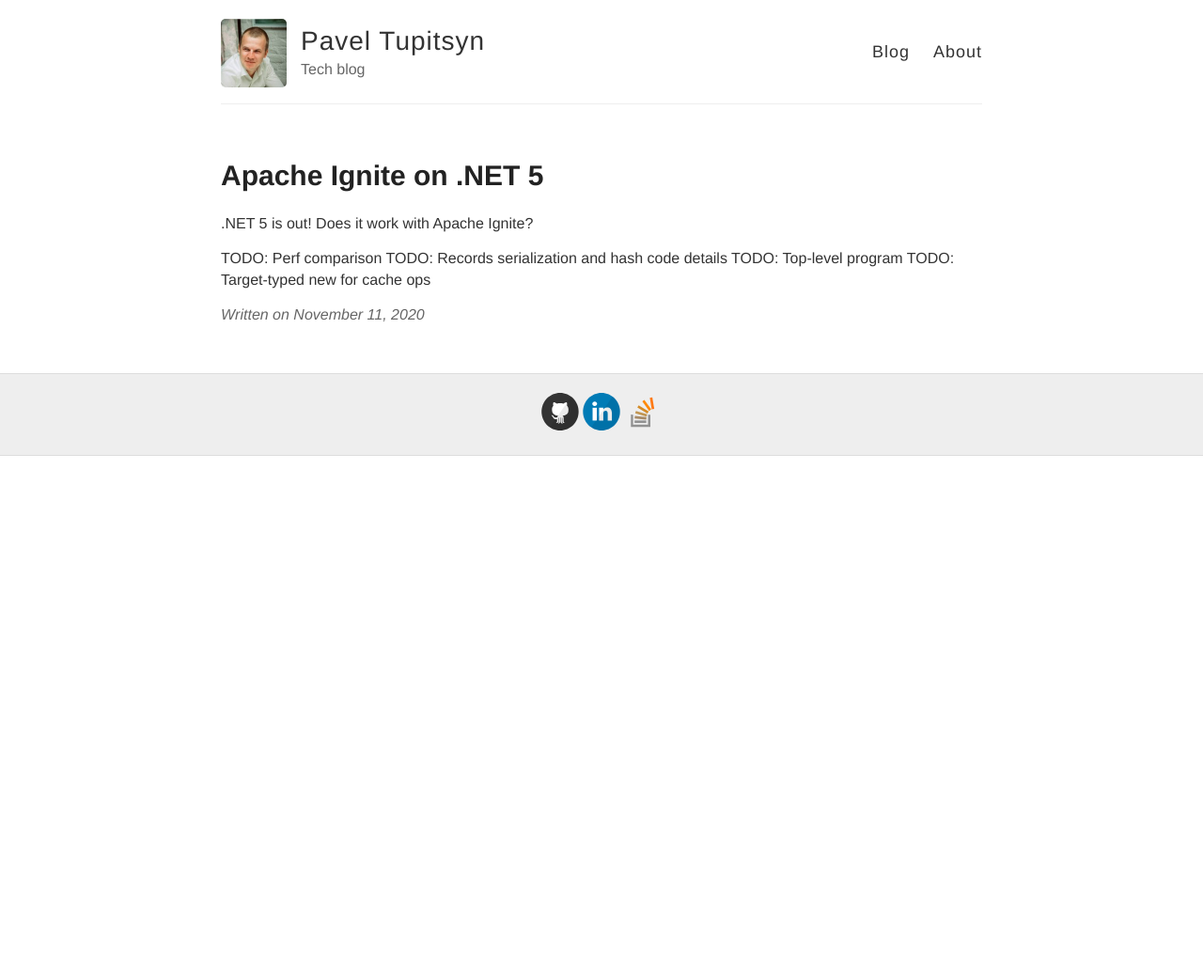
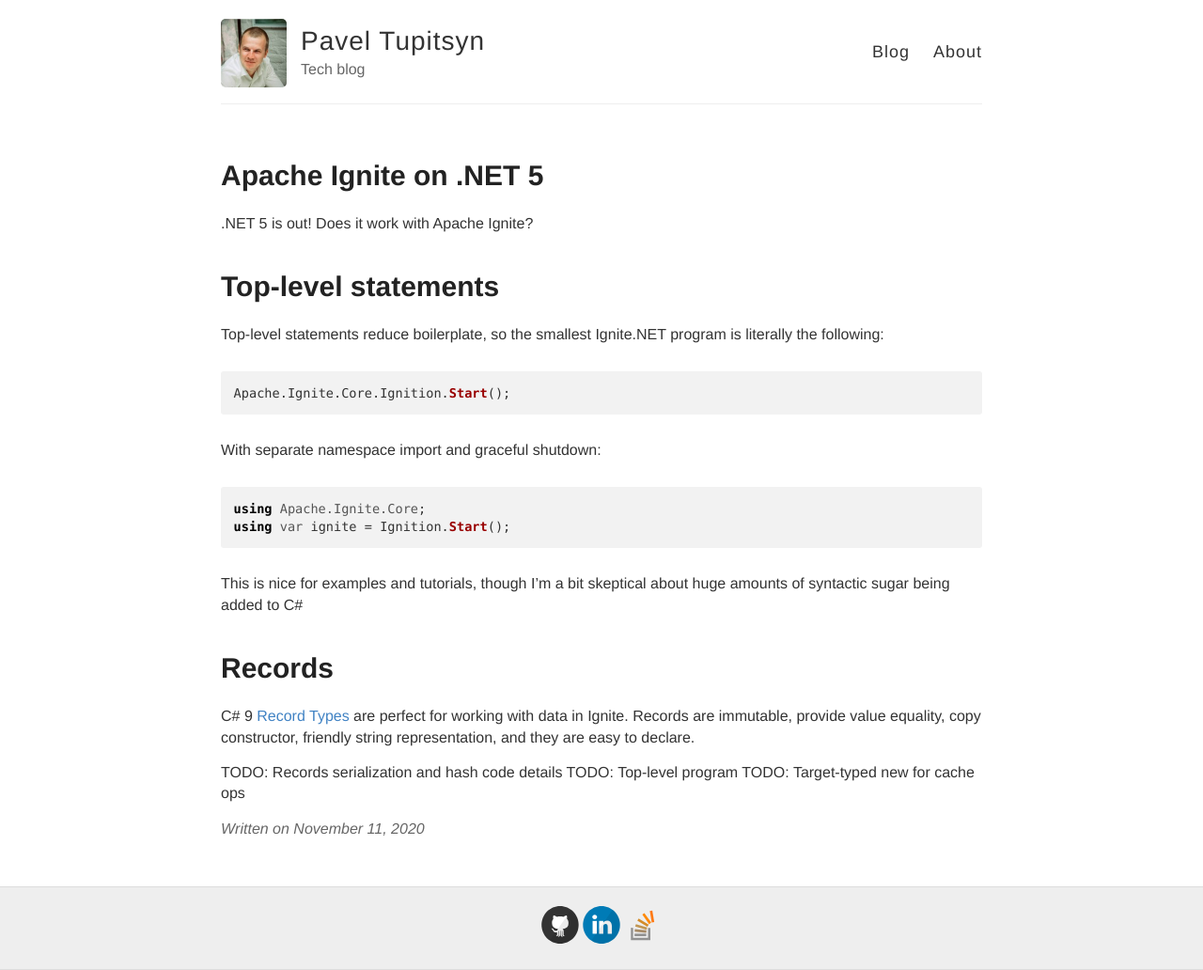
Before and after one commit to ptupitsyn/ptupitsyn.github.io, a Jekyll site: the page built from _posts/2020-11-11-Ignite-on-NET-5.md, in a window 1280 px wide. Shown: the whole page at 94% size. Built offline with Jekyll 4.4.1, drawn with Linux system fonts in a browser that asks for light colours; comment, search, counter and statistics services are not loaded; before the commit the page ends 900 px from its top, so only the background shows below that.

Commit message:
wip Ignite on .NET 5

````diff
--- a/_posts/2020-11-11-Ignite-on-NET-5.md
+++ b/_posts/2020-11-11-Ignite-on-NET-5.md
@@ -5,8 +5,27 @@
 
 .NET 5 is out! Does it work with Apache Ignite?
 
+# Top-level statements
 
-TODO: Perf comparison
+Top-level statements reduce boilerplate, so the smallest Ignite.NET program is literally the following:
+```cs
+Apache.Ignite.Core.Ignition.Start();
+```
+
+With separate namespace import and graceful shutdown:
+```cs
+using Apache.Ignite.Core;
+using var ignite = Ignition.Start();
+```
+
+This is nice for examples and tutorials, though I'm a bit skeptical about huge amounts of syntactic sugar being added to C#
+
+# Records
+
+C# 9 [Record Types](https://docs.microsoft.com/en-us/dotnet/csharp/whats-new/csharp-9#record-types) are perfect for working with data in Ignite.
+Records are immutable, provide value equality, copy constructor, friendly string representation, and they are easy to declare.
+
+
 TODO: Records serialization and hash code details
 TODO: Top-level program
 TODO: Target-typed new for cache ops
````
